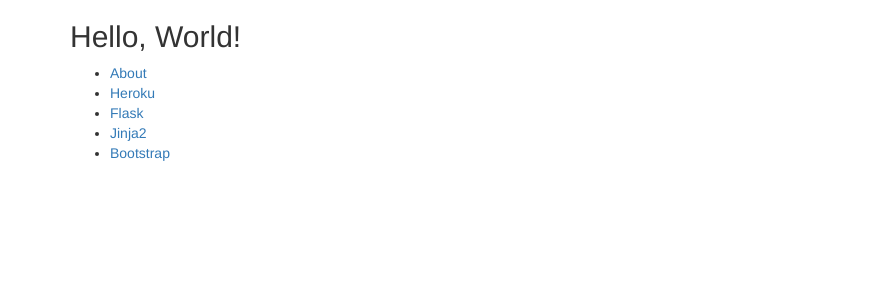
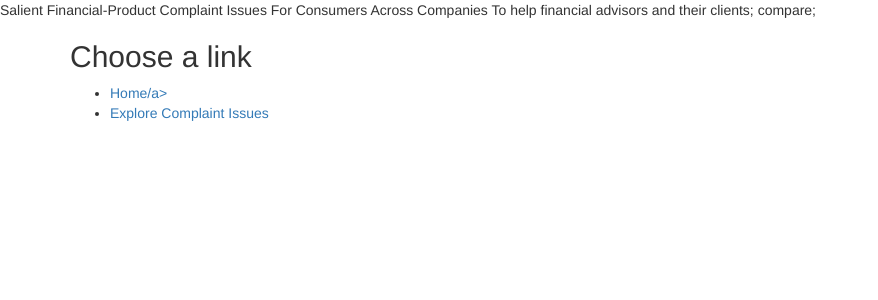
Before and after one commit to jonherb/Capstone_Project, a Flask app: page /about in a window 1280 px wide. Shown: the top 300 px of the page, without its empty margins (0-878 px from the left). Run offline with Flask 2, Linux system fonts and the light colour scheme; parts of the project's set-up code (start-up, migrations or seed data) failed here and were passed over; some libraries are stand-ins or nearby versions.

Commit message:
adding home, about pages

```diff
--- a/templates/about.html
+++ b/templates/about.html
@@ -1,5 +1,5 @@
 <!doctype html>
-<html lang="en">
+ <html lang="en">
   <head>
     <meta charset="utf-8">
     <meta name="viewport" content="width=device-width, initial-scale=1, shrink-to-fit=no">
@@ -7,7 +7,15 @@
     <meta name="author" content="@gotoariel">
     <!-- <link rel="icon" href="favicon.ico"> -->
 
-    <title>Wilkommen, bienvenue, and welcome to Heroku!</title>
+    <title>Consumer Complaint Issues Analyzer Home</title>
+
+  <head>
+      Salient Financial-Product Complaint Issues For Consumers Across Companies
+  </head>
+  <body>
+  To help financial advisors and their clients; compare;
+
+  </body>
 
     <!-- Bootstrap core CSS -->
     <link rel="stylesheet" href="https://maxcdn.bootstrapcdn.com/bootstrap/3.3.7/css/bootstrap.min.css">
@@ -16,13 +24,10 @@
     <div class="container">
       <div class="row">
         <div class="col-lg-12 text-left">
-          <h2>Hello, World!</h2>
+          <h2>Choose a link</h2>
           <ul>
-            <li><a href="/about">About</a></li>
-            <li><a target="_blank" href="https://www.heroku.com/">Heroku</a></li>
-            <li><a target="_blank" href="http://flask.pocoo.org/">Flask</a></li>
-            <li><a target="_blank" href="http://jinja.pocoo.org/docs/2.9/">Jinja2</a></li>
-            <li><a target="_blank" href="http://getbootstrap.com/">Bootstrap</a></li>
+            <li><a href="/home">Home/a></li>
+            <li><a href="/entercompanyproduct">Explore Complaint Issues</a></li>
           </ul>
         </div>
       </div>
```
Also changed, not shown: templates/home.html (+2 -5 lines).
